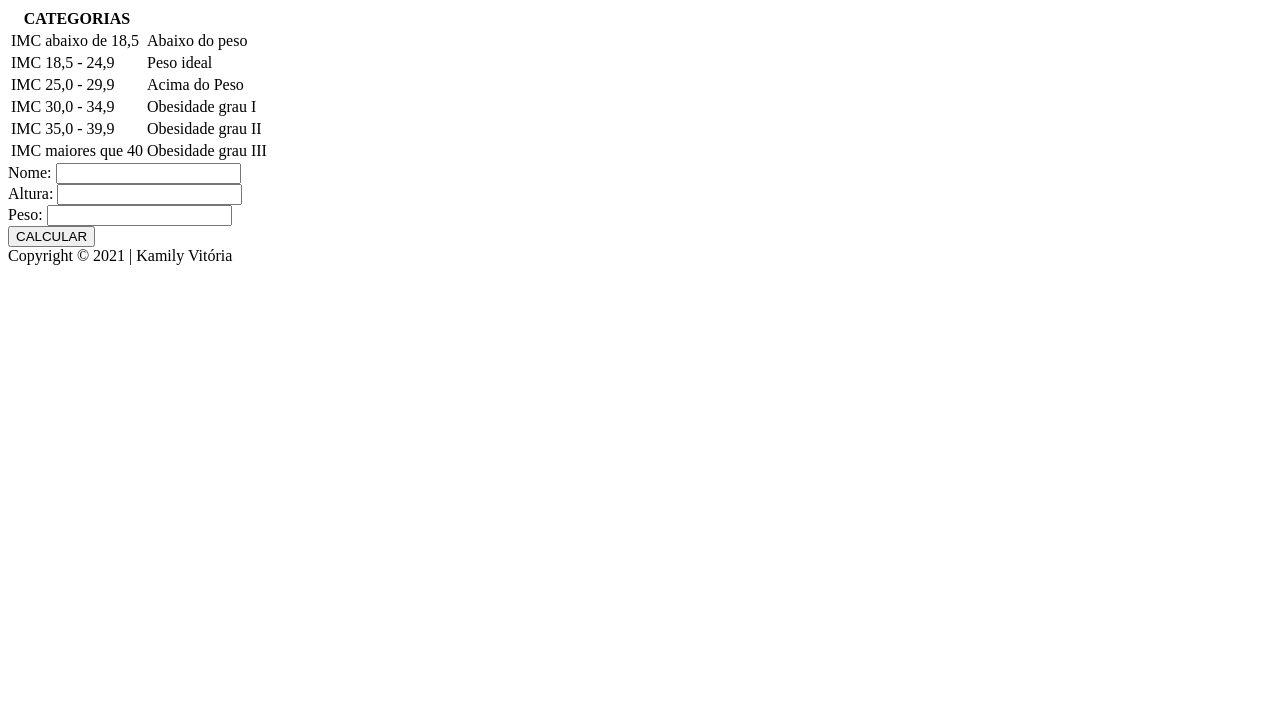
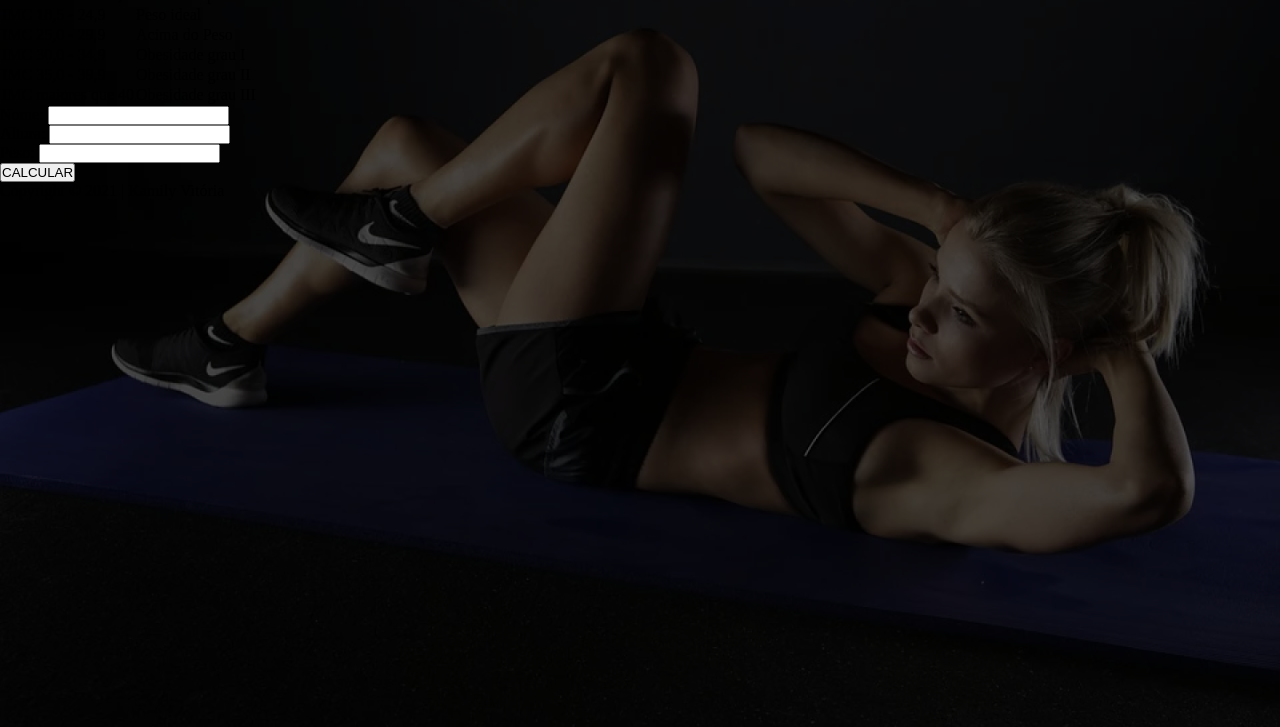
Before and after one commit to Kamily-vi/calculadora-imc, a plain HTML site: page index.html in a window 1280 px wide. Shown: the part 73-800 px from the top of the page. Drawn offline with Linux system fonts and the light colour scheme.

Commit message:
css concluído

```diff
--- a/index.html
+++ b/index.html
@@ -3,6 +3,7 @@
 <head>
     <meta charset="UTF-8">
     <meta name="viewport" content="width=device-width, initial-scale=1.0">
+    <link rel="stylesheet" href="style.css">
     <title>IMC</title>
 </head>
 <body>
--- /dev/null
+++ b/style.css
@@ -0,0 +1,16 @@
+*{
+    padding: 0;
+    margin: 0;
+    box-sizing: border-box;
+}
+
+body{
+    background-image: url(background.png);
+    background-size: cover;
+    background-repeat: no-repeat;
+    background-position: right;
+    background-color: #000A;
+    background-blend-mode: darken;
+    height: 100vh;
+    width: 100vw;
+}
```
Also changed, not shown: background.png (added).
